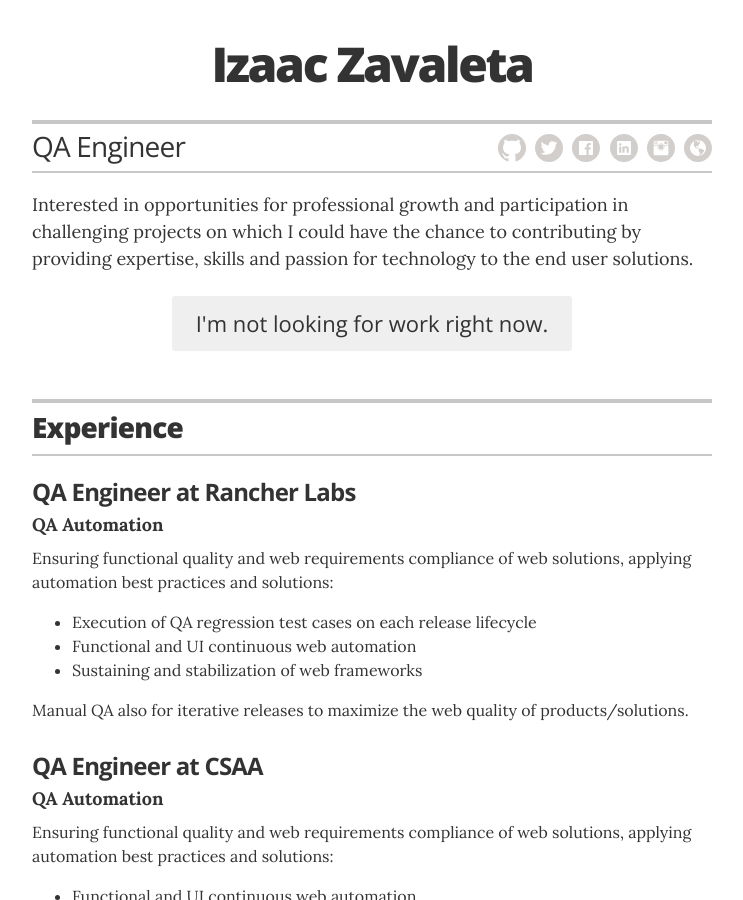
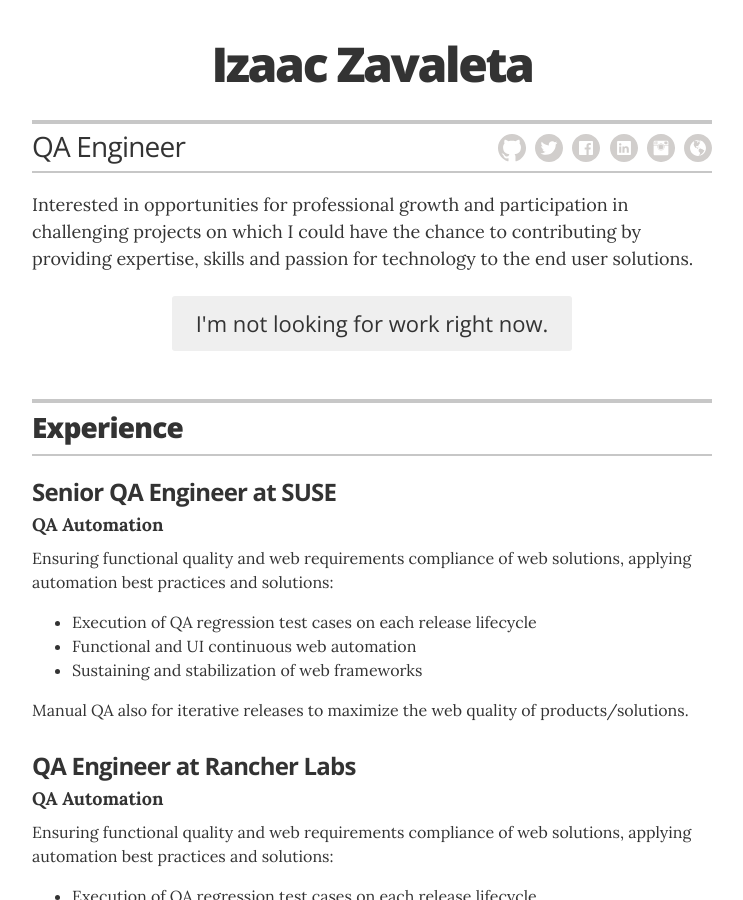
Before and after one commit to izaac/izaac.github.io, a Jekyll site: the page built from index.html, in a window 1280 px wide and 900 px high. Shown: the whole window, without its empty margins (268-1011 px from the left). Built offline with Jekyll 4.4.1, drawn with Linux system fonts in a browser that asks for light colours.

Commit message:
update experience

```diff
--- a/_layouts/resume.html
+++ b/_layouts/resume.html
@@ -49,6 +49,20 @@
 
         <!-- Duplicate these resume-item elements and edit accordingly for each job you want to add here -->
         <div class="resume-item" itemscope itemprop="worksFor" itemtype="http://schema.org/Organization">
+          <h3 class="resume-item-title" itemprop="name">Senior QA Engineer at SUSE</h3>
+          <h4 class="resume-item-details" itemprop="description">QA Automation</h4>
+          <p class="resume-item-copy">Ensuring functional quality and web requirements compliance of web solutions, applying automation best practices and solutions:</p>
+          <ul class="resume-item-list">
+            <li>Execution of QA regression test cases on each release lifecycle</li>
+            <li>Functional and UI continuous web automation</li>
+            <li>Sustaining and stabilization of web frameworks</li>
+          </ul>
+          <p class="resume-item-copy">Manual QA also for iterative releases to maximize the web quality of products/solutions.</p>
+
+        </div><!-- end of resume-item -->
+
+        <!-- another resume item -->
+        <div class="resume-item" itemscope itemprop="worksFor" itemtype="http://schema.org/Organization">
           <h3 class="resume-item-title" itemprop="name">QA Engineer at Rancher Labs</h3>
           <h4 class="resume-item-details" itemprop="description">QA Automation</h4>
           <p class="resume-item-copy">Ensuring functional quality and web requirements compliance of web solutions, applying automation best practices and solutions:</p>
@@ -61,6 +75,7 @@
 
         </div><!-- end of resume-item -->
 
+        <!-- another resume item -->
         <div class="resume-item" itemscope itemprop="worksFor" itemtype="http://schema.org/Organization">
           <h3 class="resume-item-title" itemprop="name">QA Engineer at CSAA</h3>
           <h4 class="resume-item-details" itemprop="description">QA Automation</h4>
@@ -74,6 +89,7 @@
 
         </div><!-- end of resume-item -->
 
+        <!-- another resume item -->
         <div class="resume-item" itemscope itemprop="worksFor" itemtype="http://schema.org/Organization">
           <h3 class="resume-item-title" itemprop="name">Freelance QA Consultant</h3>
           <h4 class="resume-item-details" itemprop="description">Senior QA Automation</h4>
@@ -87,6 +103,7 @@
 
         </div><!-- end of resume-item -->
 
+        <!-- another resume item -->
         <div class="resume-item" itemscope itemprop="worksFor" itemtype="http://schema.org/Organization">
           <h3 class="resume-item-title" itemprop="name">Nearsoft</h3>
           <h4 class="resume-item-details" itemprop="description">QA Automation</h4>
```
Also changed, not shown: 1 other file.
